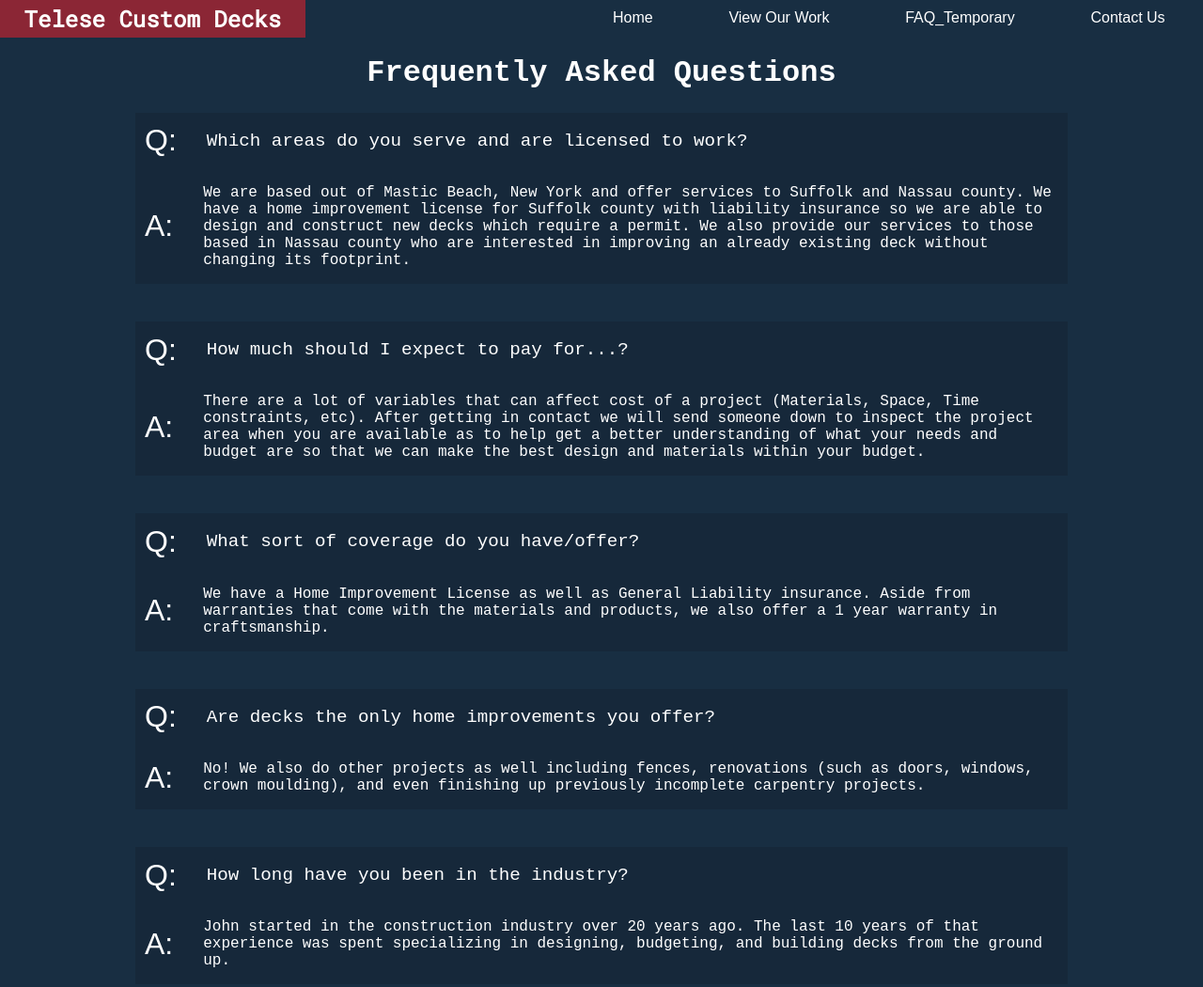
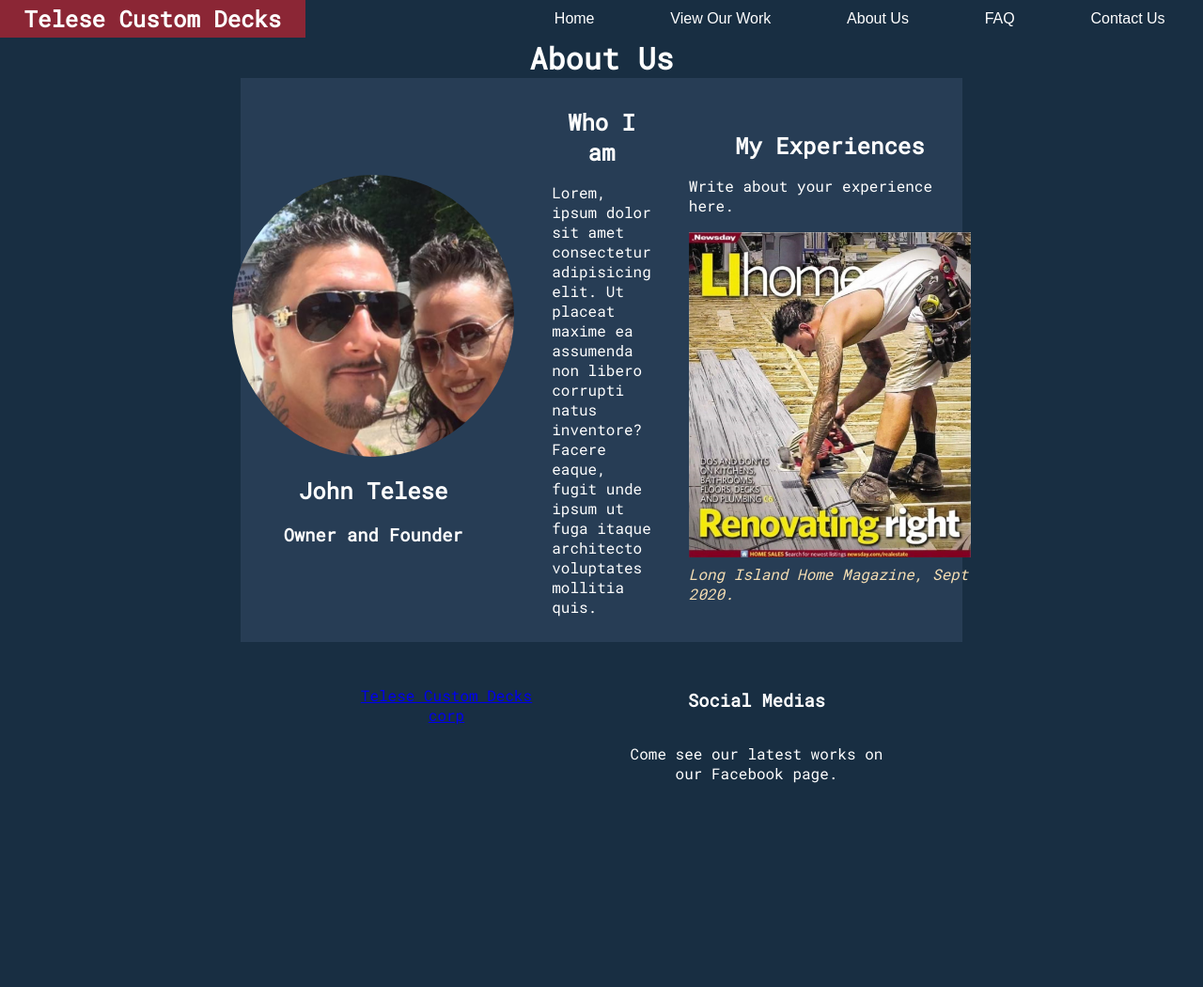
Before and after one commit to petervanderhook/telese-demo, a plain HTML site: page about.html in a window 1280 px wide. Shown: the top 1050 px of the page at 94% size. After the commit the page ends 849 px from the top, so only its background shows below. Drawn offline with Linux system fonts and the light colour scheme; a web font is replaced by a local one.

Commit message:
Restyled some pages, Added scroll bar to galleries. Added about-us page. Added phone-call button. Added new fonts. Added new colors.

```diff
--- a/about.html
+++ b/about.html
@@ -11,7 +11,8 @@
 <link href="https://fonts.googleapis.com/css2?family=Inter&family=Caveat&family=Alegreya&family=Oswald&family=Russo+One&family=Alegreya+Sans&family=Merriweather&family=Merriweather+Sans&family=Nunito&family=Nunito+Sans&family=Quattrocento&family=Quattrocento+Sans&family=Roboto&family=Roboto+Mono&family=Roboto+Slab&display=swap" rel="stylesheet">
     <title>Document</title>
 </head>
-<body>
+<body><div id="fb-root"></div>
+    <script async defer crossorigin="anonymous" src="https://connect.facebook.net/en_US/sdk.js#xfbml=1&version=v15.0" nonce="74C2gql9"></script>
     <header>
     </header>
     <nav>
@@ -20,62 +21,38 @@
             <div class="nav-container">
                 <div class="nav-div"><a class="navbutton" href="index.html">Home</a></div>
                 <div class="nav-div"><a class="navbutton" href="our-work.html">View Our Work</a></div>
-                <div class="nav-div"><a class="navbutton" href="about.html">FAQ_Temporary</a></div>
+                <div class="nav-div"><a class="navbutton" href="about.html">About Us</a></div>
+                <div class="nav-div"><a class="navbutton" href="faq.html">FAQ</a></div>
                 <div class="nav-div"><a class="navbutton" href="contact-us.html">Contact Us</a> </div>
             </div>
         </div>
     </nav>
+    <h1>About Us</h1>
     <div class="about-container">
-        <h2>Frequently Asked Questions</h2>
-        <div class="question-container">
-            <div class="question">
-                <p class="para">Q:</p><p>Which areas do you serve and are licensed to work?</p>
-            </div>
-            <div class="answer">
-                <p class="para">A:</p><p>We are based out of Mastic Beach, New York and offer services to Suffolk and Nassau county. We have a home improvement license for Suffolk county with liability insurance so we are able to design and construct new decks which require a permit. We also provide our services to those based in Nassau county who are interested in improving an already existing deck without changing its footprint.</p>
+        <div class="about-div-para">
+            <img src="/img/review/john.png" class="cover-img">
+            <h2 style="font-size:x-large;">John Telese</h2>
+            <h3>Owner and Founder</h3>
+        </div>
+        <div class="about-div-para">
+            <div style="display:flex;flex-direction:column;justify-content:flex-start;">
+            <h2 style="font-size:x-large;">Who I am</h2>
+            <p>Lorem, ipsum dolor sit amet consectetur adipisicing elit. Ut placeat maxime ea assumenda non libero corrupti natus inventore? Facere eaque, fugit unde ipsum ut fuga itaque architecto voluptates mollitia quis.</p>
             </div>
         </div>
-        <div class="question-container">
-            <div class="question">
-                <p class="para">Q:</p><p>How much should I expect to pay for...?</p>
-            </div>
-            <div class="answer">
-                <p class="para">A:</p><p>There are a lot of variables that can affect cost of a project (Materials, Space, Time constraints, etc). After getting in contact we will send someone down to inspect the project area when you are available as to help get a better understanding of what your needs and budget are so that we can make the best design and materials within your budget.</p>
-            </div>
+        <div class="about-div-para">
+            <h2 style="font-size:x-large;">My Experiences</h2>
+            <p>Write about your experience here.</p>
+            <img src="/img/review/telese.jpg" class="article-img">
+            <p style="color:wheat;margin:5px auto;"><i>Long Island Home Magazine, Sept 2020.</i></p>
         </div>
-        <div class="question-container">
-            <div class="question">
-                <p class="para">Q:</p><p>What sort of coverage do you have/offer?</p>
-            </div>
-            <div class="answer">
-                <p class="para">A:</p><p>We have a Home Improvement License as well as General Liability insurance. Aside from warranties that come with the materials and products, we also offer a 1 year warranty in craftsmanship.</p>
-            </div>
+    </div>
+    <div class="medias-container">
+        <div class="fb-page" data-href="https://www.facebook.com/Telese83/" data-tabs="timeline" data-width="280" data-height="400" data-small-header="false" data-adapt-container-width="true" data-hide-cover="true" data-show-facepile="true"><blockquote cite="https://www.facebook.com/Telese83/" class="fb-xfbml-parse-ignore"><a href="https://www.facebook.com/Telese83/">Telese Custom Decks corp</a></blockquote></div>
+        <div>
+            <h3>Social Medias</h4>
+            <p> Come see our latest works on our Facebook page.</p>
         </div>
-        <div class="question-container">
-            <div class="question">
-                <p class="para">Q:</p><p>Are decks the only home improvements you offer?</p>
-            </div>
-            <div class="answer">
-                <p class="para">A:</p><p>No! We also do other projects as well including fences, renovations (such as doors, windows, crown moulding), and even finishing up previously incomplete carpentry projects.</p>
-            </div>
-        </div>
-        <div class="question-container">
-            <div class="question">
-                <p class="para">Q:</p><p>How long have you been in the industry?</p>
-            </div>
-            <div class="answer">
-                <p class="para">A:</p><p>John started in the construction industry over 20 years ago. The last 10 years of that experience was spent specializing in designing, budgeting, and building decks from the ground up.</p>
-            </div>
-        </div>
-        <div class="question-container">
-            <div class="question">
-                <p class="para">Q:</p><p>I have a project in mind, where do we start?</p>
-            </div>
-            <div class="answer">
-                <p class="para">A:</p><p>You can start by getting in contact with us over email <i>telesecustomdecks@gmail.com</i>, or by calling/texting us at <b>1(631)-245-4291</b>. For more contact information please <a style="text-decoration: none;color: rgb(118, 210, 238);" href="contact-us.html"><u>Contact Us.</u></a></p>
-            </div>
-        </div>
-        FAQ
     </div>
 </body>
 </html>
--- a/css/about-style.css
+++ b/css/about-style.css
@@ -26,10 +26,11 @@ header {
     min-width: 100%;
 
 }
+/* Nav stuff */
 nav {
     z-index: 1;
     min-width: 100%;
-    top: 0vh;
+    top: 0;
     position: fixed;
 }
 .nav-upper-fill {
@@ -68,6 +69,9 @@ nav {
 }
 
 .navbutton {
+    display: flex;
+    justify-content: center;
+    align-items: center;
     padding-left: 3vw;
     padding-right: 3vw;
     padding-top: 1vh;
@@ -78,6 +82,8 @@ nav {
     font: 1em sans-serif;
     text-decoration: none;
     transition-duration: 0.25s;
+
+    cursor: pointer;
 }
 .navbutton:hover {
     background-color: #8b2635;
@@ -86,6 +92,9 @@ nav {
 }
 h1 {
     margin: 0 auto;
+    margin-top: 5vh;
+    color:white;
+    font-family: 'Roboto Mono', monospace;
 }
 
 .nav-logo-div {
@@ -100,6 +109,7 @@ h1 {
     font-family: 'Roboto Mono', monospace;
 }
 
+/* end of nav stuff */
 
 
 
@@ -283,18 +293,12 @@ h2 {
     text-align: center;
     font-size: xx-large;
     margin-bottom: 0px;
+    color: white;
+}
+h3 {
+    text-align: center;
 }
 
-.about-container {
-    background-color: var(--prussian-blue);
-    width: 80vw;
-    font-family: 'Robot Mono', monospace;
-    color: white;
-    display: flex;
-    flex-direction: column;
-    gap: 1vh;
-    padding: 2rem;
-}
 .question-container {
     background-color: #16283a;
     margin: 1rem;
@@ -322,3 +326,63 @@ h2 {
     font-family: 'Arial', monospace;
     margin: 0px;
 }
+
+.faq-container {
+    background-color: var(--prussian-blue);
+    width: 80vw;
+    font-family: 'Robot Mono', monospace;
+    color: white;
+    display: flex;
+    flex-direction: column;
+    gap: 1vh;
+    padding: 2rem;
+}
+.about-container {
+    background-color: #273d55;
+    display: flex;
+    flex-direction: row;
+    height: 600px;
+    width: 60%;
+    align-items: center;
+    justify-content: center;
+    font-family: 'Roboto Mono', monospace;
+    color: white;
+    gap: 40px;
+}
+
+.about-div-para {
+    display: flex;
+    flex-direction: column;
+    justify-content: center;
+    align-items: center;
+    width: 400px;
+    height: 100%;
+}
+.article-img {
+    width: 300px;
+    height: 350px;
+    object-fit: contain;
+}
+.cover-img {
+    margin-top: 20px;
+    width: 300px;
+    height: 300px;
+    border-radius: 50%;
+    object-fit:cover;
+}
+
+
+.medias-container {
+    display: flex;
+    flex-direction: row;
+    margin-top: 30px;
+    text-align: center;
+    font-family: 'Roboto Mono', monospace;
+    color:white;
+    gap: 50px;
+}
+.medias-container > div {
+    width: 280px;
+    display: flex;
+    flex-direction: column;
+}
--- a/css/contact-style.css
+++ b/css/contact-style.css
@@ -26,11 +26,12 @@ header {
     min-width: 100%;
 
 }
+/* Nav stuff */
 nav {
     z-index: 1;
     min-width: 100%;
-    top: 0vh;
-    position: sticky;
+    top: 0;
+    position: fixed;
 }
 .nav-upper-fill {
     min-height: 30vh;
@@ -68,6 +69,9 @@ nav {
 }
 
 .navbutton {
+    display: flex;
+    justify-content: center;
+    align-items: center;
     padding-left: 3vw;
     padding-right: 3vw;
     padding-top: 1vh;
@@ -78,6 +82,8 @@ nav {
     font: 1em sans-serif;
     text-decoration: none;
     transition-duration: 0.25s;
+
+    cursor: pointer;
 }
 .navbutton:hover {
     background-color: #8b2635;
@@ -100,6 +106,7 @@ h1 {
     font-family: 'Roboto Mono', monospace;
 }
 
+/* end of nav stuff */
 
 
 .contact-container {
--- a/css/home-style.css
+++ b/css/home-style.css
@@ -81,6 +81,8 @@ nav {
     font: 1em sans-serif;
     text-decoration: none;
     transition-duration: 0.25s;
+
+    cursor: pointer;
 }
 .navbutton:hover {
     background-color: #8b2635;
@@ -185,11 +187,22 @@ h1 {
     display: flex;
     flex-direction:row;
     align-items:center;
-    justify-content:space-evenly;
+    justify-content:center;
+    height: 350px;
     width: 100%;
-    height: 350px;
-    padding-left:100px;
-    padding-right:100px;
+}
+.intro-left-div {
+    display:flex;
+    flex-direction:column;
+    justify-content: center;
+    align-items: center;
+    width:max-content;
+}
+.intro-right-div {
+    max-width: 50%;
+}
+.h3 {
+    text-align: center;
 }
 .home-quote {
     padding: 0 auto;
@@ -328,7 +341,7 @@ h5 {
 }
 .faq-content {
     width: 100%;
-    height: 100%;
+    height:100%;
     display: flex;
     margin-left: 3vw;
     margin-right: 3vw;
@@ -400,7 +413,20 @@ h5 {
 .slide-left.appear {
     transform: translate(0px, 0px);
 }
-
+.phone-button {
+    background-color: #345830;
+    padding: 5px;
+    display: flex;
+    flex-direction: row;
+    justify-content: center;
+    align-items: center;
+    color:aliceblue;
+    text-decoration: none;
+    transition: 0.2s;
+}
+.phone-button:hover {
+    background-color: #3a6336;
+}
 .review-scroll {
     display: flex;
     flex-direction: row;
--- a/css/work-style.css
+++ b/css/work-style.css
@@ -18,6 +18,7 @@ body {
     display: flex;
     flex-direction: column;
     align-items: center;
+    justify-content: center;
     margin: 0px;
     padding: 0px;
     background-color: var(--prussian-blue);
@@ -90,6 +91,7 @@ nav {
 }
 h1 {
     margin: 0 auto;
+    margin-top: 5vh;
 }
 
 .nav-logo-div {
@@ -105,7 +107,6 @@ h1 {
 }
 
 .work-title {
-    margin-top: 5vh;
     display: flex;
     flex-direction: column;
     width: 100%;
@@ -115,12 +116,13 @@ h1 {
     font-family: 'Roboto Mono', monospace;
     color: white;
     font-size: xx-large;
+    background-color: #13212f54;
+
 }
 
 .work-quicklink-container {
     display: flex;
     flex-direction: row;
-    gap: 5vw;
 }
 
 .work-quicklink-button {
@@ -133,11 +135,11 @@ h1 {
     cursor: pointer;
     color: white;
     border-radius: 3px;
-    transition-duration: 0.15s;
+    transition-duration: 0.2s;
     text-decoration: none;
 }
 .work-quicklink-button:hover {
-    box-shadow: inset 250px 0 0 0 #bee4cc;
+    box-shadow: inset 300px 0 0 0 #bee4cc;
     color:#464064;
 }
 
@@ -154,22 +156,37 @@ h1 {
     width: 100%;
 }
 #work-container {
-    min-width: 100%;
+    width: 100%;
+    height: 600px;
     display: flex;
-    flex-wrap: wrap;
-    flex-direction: row;
-    justify-content: space-evenly;
+    padding-top: 20px;
+    padding-bottom: 20px;
+    align-items: center;
+    overflow-x: auto;
+    background-color: #264157;
+}
+
+#work-container::-webkit-scrollbar {
+    width: 100%;
+    background-color: #29455c;
+}
+#work-container::-webkit-scrollbar-thumb {
+    width: 30px;
+    background-color: #0f1c28;
 }
 
 .work-container-job {
     cursor: pointer;
     flex-direction: column;
     background-color: rgb(7, 11, 6) ;
-    width: 100%;
-    height: 100%;
+    width: 600px;
+    height: 480px;
     margin: 0;
     font-family: 'Roboto Mono', monospace;
     transition: all 0.1s linear;
+    background-size: contain;
+    margin-left: 2vw;
+    margin-right: 2vw;
 }
 .work-container-job:hover {
     opacity: 0.8;
@@ -177,16 +194,17 @@ h1 {
     text-align: center;
     content: 'Hello, this is a test.';
     color: black;
+    background-color: #000000;
 }
 
 .work-container-job-color {
-    min-height: 45vh;
-    min-width: 35vw;
+    height: 480px;
+    width: 600px;
     display: flex;
     flex-direction: row;
     flex-wrap: wrap;
-    margin: 3vw;
-    background-color: #ffffff;
+    margin-top: 1rem;
+    margin-bottom: 1rem;
 }
 
 
```
Also changed, not shown: contact-us.html (+2 -1 lines), faq.html (+4 -3 lines), index.html (+44 -25 lines), our-work-fence.html (+5 -4 lines), our-work-porch.html (+5 -4 lines), our-work-reno.html (+5 -4 lines), our-work.html (+5 -4 lines), img/review/john.png (added), img/review/reno.jpg (added), img/review/telese.jpg (added).
